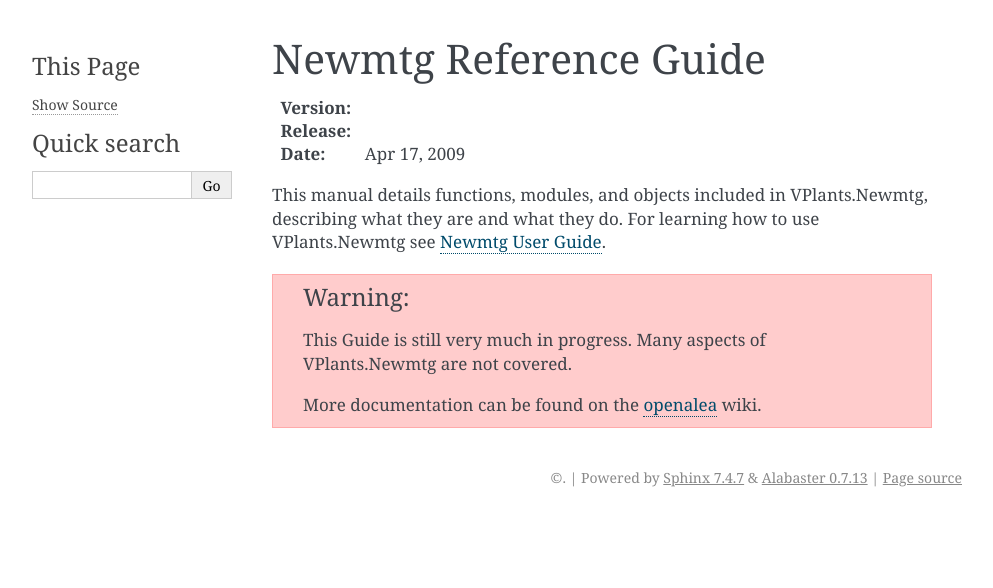
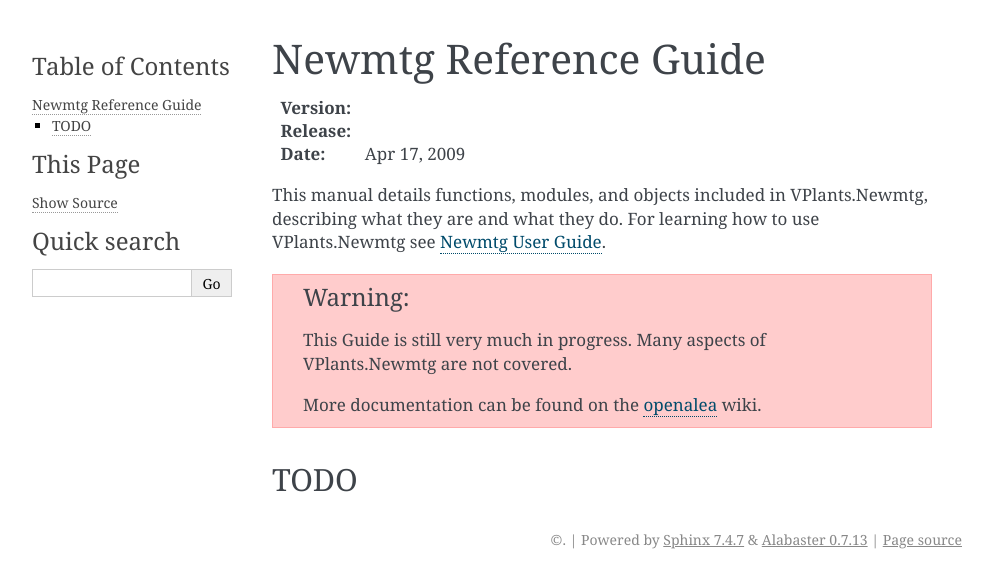
Before and after one commit to openalea/mtg, a Sphinx documentation site: the page built from newmtg/doc/newmtg/index.rst, in a window 1280 px wide. Shown: the top 588 px of the page, without its empty margins (148-1141 px from the left). Built offline with Sphinx 7.4.7, drawn with Linux system fonts in a browser that asks for light colours; pages that are not in the unit, such as notebooks, are missing from menus.

```diff
--- a/newmtg/doc/newmtg/index.rst
+++ b/newmtg/doc/newmtg/index.rst
@@ -25,11 +25,17 @@ how to use VPlants.Newmtg see :ref:`newmtg_user`.
 .. toctree::
     :maxdepth: 1
 
+    openalea_mtg_mtg_ref.rst
+    openalea_mtg_traversal_ref.rst
     openalea_mtg_algo_ref.rst
-    openalea_mtg_aml_ref.rst
-    openalea_mtg_frame_ref.rst
     openalea_mtg_interface_mtg_ref.rst
     openalea_mtg_io_ref.rst
-    openalea_mtg_mtg_ref.rst
-    openalea_mtg_traversal_ref.rst
     openalea_mtg_util_ref.rst
+    openalea_mtg_aml_ref.rst
+
+TODO
+====
+.. toctree::
+    :maxdepth: 1
+
+    openalea_mtg_frame_ref.rst
```
Also changed, not shown: 2 other files.
